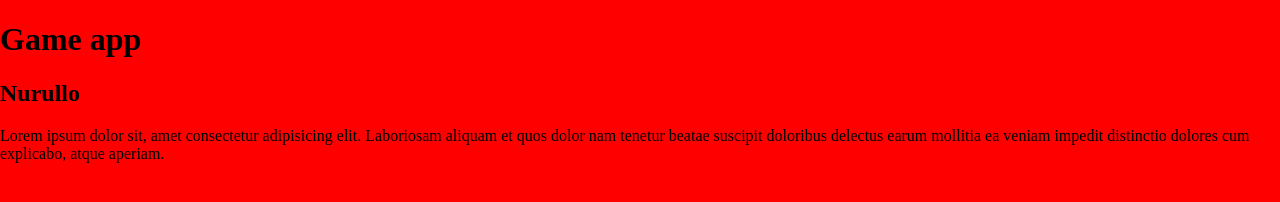
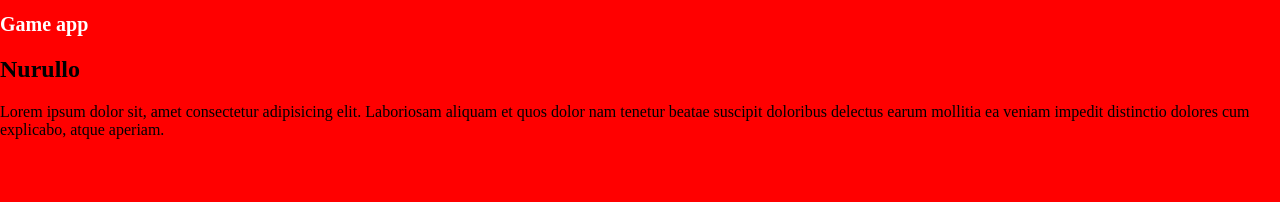
Before and after one commit to arslonbekXX/game, a plain HTML site: page index.html in a window 1280 px wide. Drawn offline with Linux system fonts and the light colour scheme.

Commit message:
h1 style change

```diff
--- a/main.css
+++ b/main.css
@@ -4,3 +4,7 @@ body {
     padding: 0;
     margin: 0;
 }
+h1{
+    font-size: 20px;
+    color: white;
+}
```
